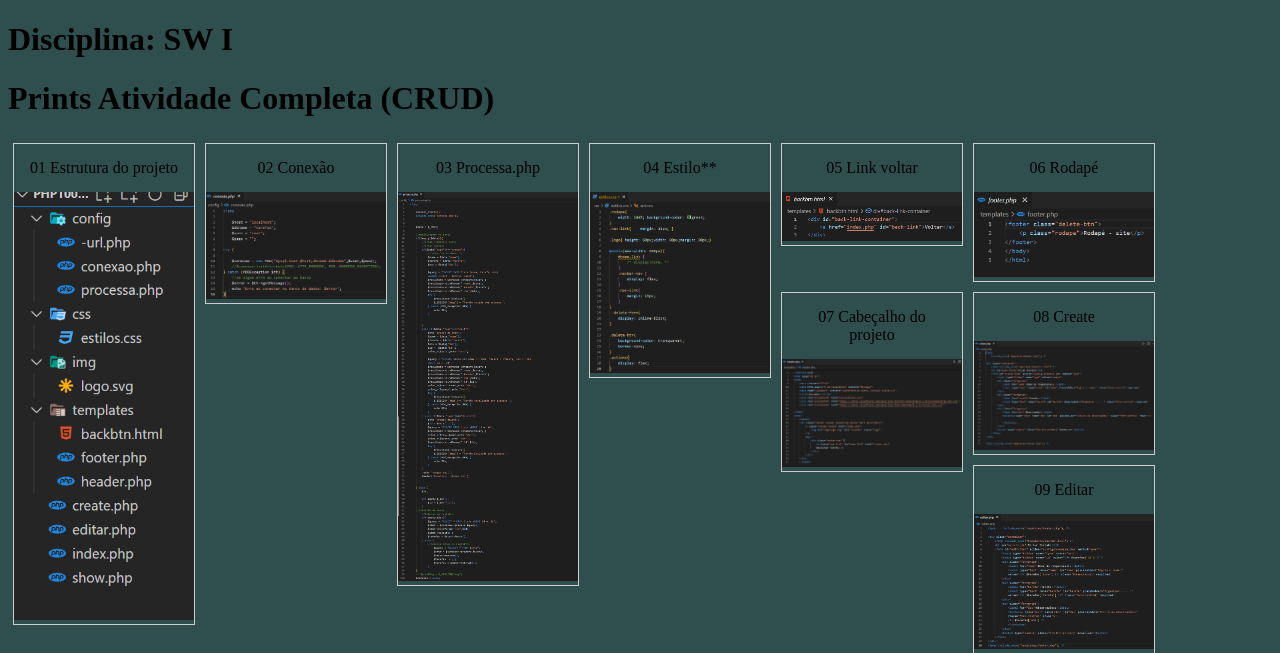
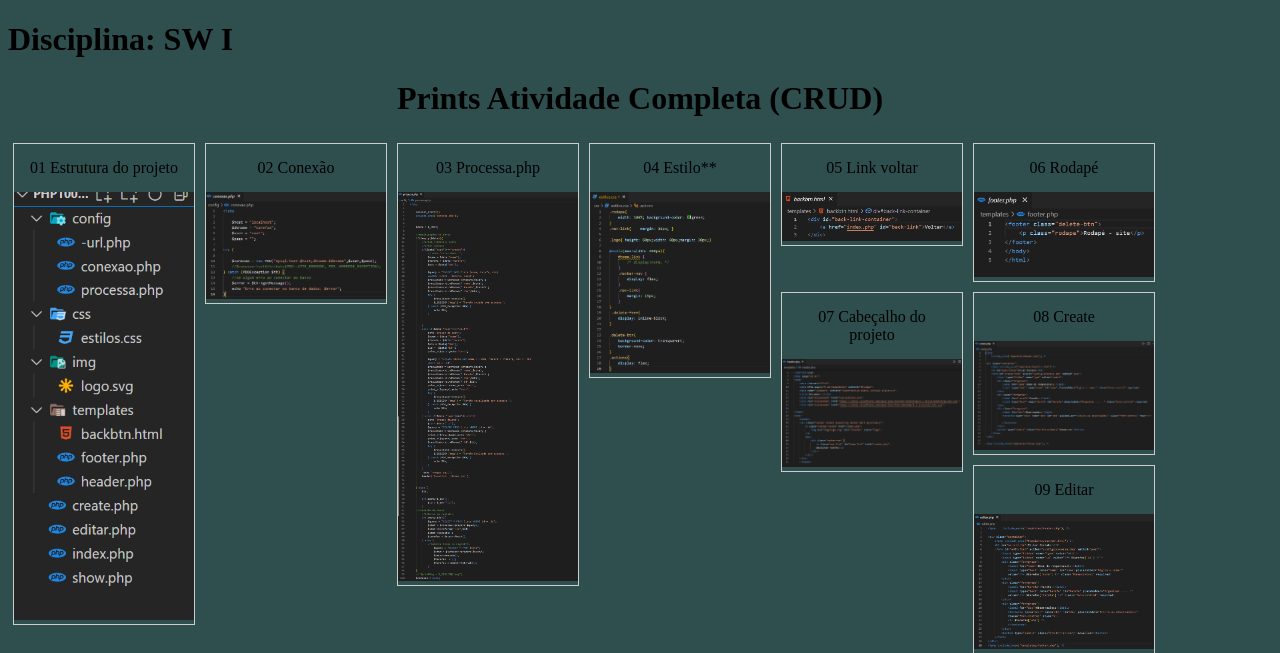
Before and after one commit to filiperetali/sw, a PHP site: page / in a window 1280 px wide. Shown: the top 653 px of the page. Run offline with PHP 8.4, Linux system fonts and the light colour scheme.

Commit message:
Update css.css

```diff
--- a/css.css
+++ b/css.css
@@ -20,3 +20,4 @@ div.desc {
     padding: 15px;
     text-align: center;
 }
+.centro{ width: '100%'; text-align: center; }
```
